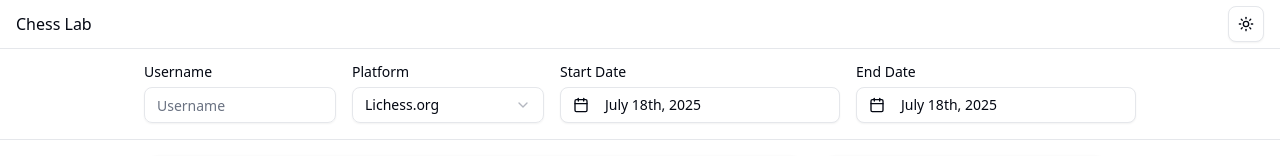
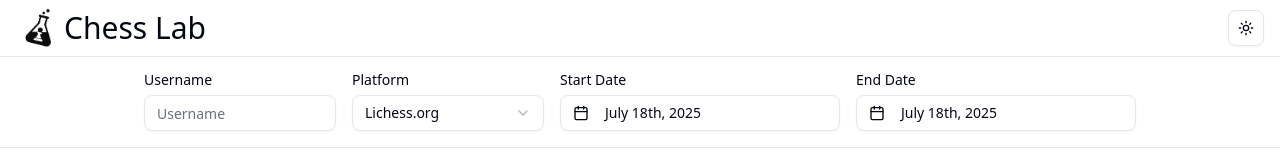
Before and after one commit to Chess-Chunks/chesslab, a React (Vite) app in the folder frontend/: page /#results-history in a window 1280 px wide. Shown: the top 156 px of the page. Built offline with nearby package versions, Linux system fonts and the light colour scheme; no server answers.

Commit message:
feat: update site header with new logo images and adjust title size

```diff
--- a/frontend/index.html
+++ b/frontend/index.html
@@ -2,7 +2,7 @@
 <html lang="en">
   <head>
     <meta charset="UTF-8" />
-    <link rel="icon" type="image/svg+xml" href="/vite.svg" />
+    <link rel="icon" type="image/png" href="/chesslab-logo-light.png" />
     <meta name="viewport" content="width=device-width, initial-scale=1.0" />
     <title>Analytics</title>
   </head>
--- a/frontend/src/components/app/site-header.tsx
+++ b/frontend/src/components/app/site-header.tsx
@@ -2,9 +2,19 @@ import { ModeToggle } from "../ui/mode-toggle";
 
 export function SiteHeader() {
   return (
-    <header className="flex h-12 shrink-0 items-center gap-2 transition-[width,height] ease-linear group-has-data-[collapsible=icon]/sidebar-wrapper:h-12">
+    <header className="flex h-14 shrink-0 items-center gap-2 transition-[width,height] ease-linear group-has-data-[collapsible=icon]/sidebar-wrapper:h-12">
       <div className="flex w-full items-center px-4 ">
-        <h1 className="text-base font-medium">Chess Lab</h1>
+        <img
+          src="/chesslab-logo-light.png"
+          alt="Chess Lab"
+          className="size-12 dark:hidden"
+        />
+        <img
+          src="/chesslab-logo-dark.png"
+          alt="Chess Lab"
+          className="size-12 hidden dark:block"
+        />
+        <h1 className="text-3xl font-medium">Chess Lab</h1>
         <div className="ml-auto flex items-center gap-2">
           <ModeToggle />
         </div>
```
Also changed, not shown: frontend/public/chesslab-logo-dark.png (added), frontend/public/chesslab-logo-light.png (added).
